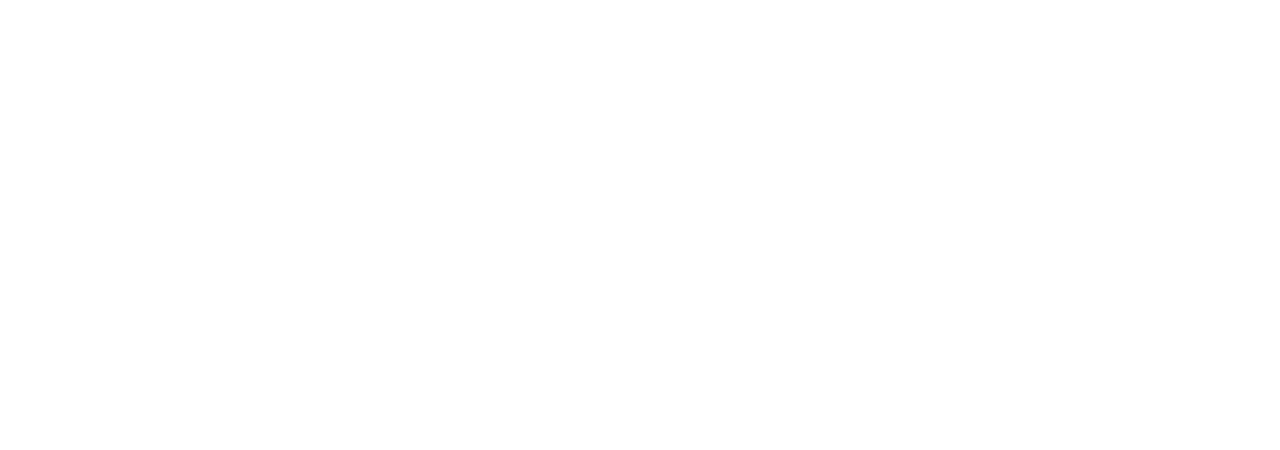
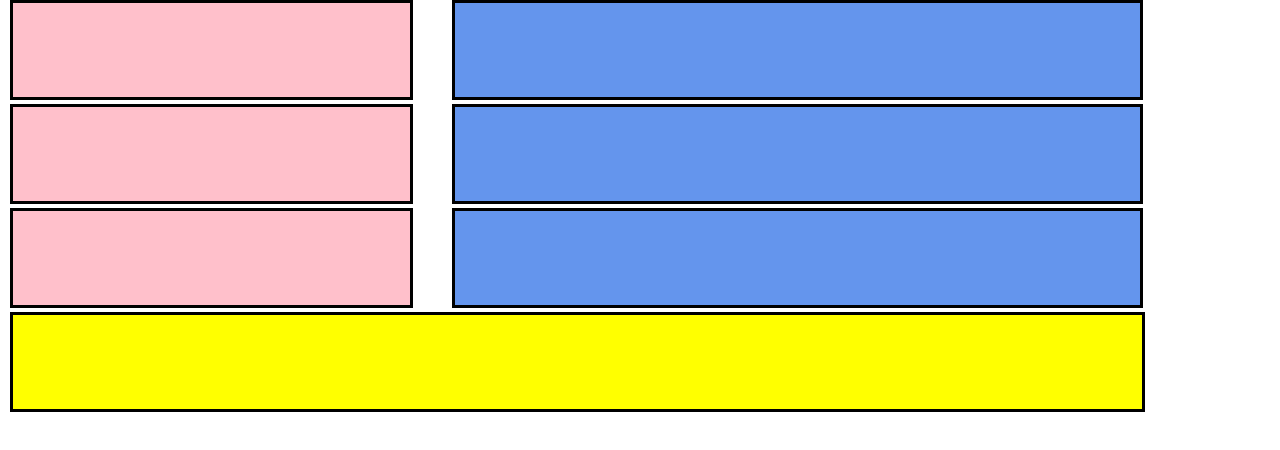
Before and after one commit to imkozin/DI-Bootcamp-Stage1, a plain HTML site: page css-inter/chal3/ex1/index.html in a window 1280 px wide. Drawn offline with Linux system fonts and the light colour scheme.

Commit message:
Fifth commit

```diff
--- a/css-inter/chal3/ex1/index.html
+++ b/css-inter/chal3/ex1/index.html
@@ -5,6 +5,7 @@
     <meta http-equiv="X-UA-Compatible" content="IE=edge">
     <meta name="viewport" content="width=device-width, initial-scale=1.0">
     <title>Mock 1</title>
+    <link rel="stylesheet" type="text/css" href="/chal3/ex1/style.css">
 </head>
 <body>
     <main>
@@ -20,6 +21,9 @@
             <div class="lbox"></div>
             <div class="rbox"></div>
         </div>
+        <div class="container">
+            <footer></footer>
+        </div>
     </main>
 </body>
 </html>
--- a/css-inter/chal3/ex1/style.css
+++ b/css-inter/chal3/ex1/style.css
@@ -9,16 +9,32 @@ body {
     margin-left: 10px;
 }
 
+div, footer{
+    display: inline-block;
+    height: 100px;
+}
+
+.container {
+    margin: 20 px 0px;
+    width: 100%;
+}
+
+.lbox, .rbox, footer {
+    border: 3px solid black;
+}
+
 .lbox {
-    width: 500px;
-    height: 500px;
-    background: red;
-    border: 3px solid;
+    width: 35%;
+    background: pink;
+    margin-right: 3%;
 }
 
 .rbox {
-    width: 500px;
-    height: 500px;
-    background: red;
-    border: 3px solid;
+    width: 60%;
+    background: cornflowerblue;
 }
+
+footer {
+    width: 98.5%;
+    background: yellow;
+}
```
